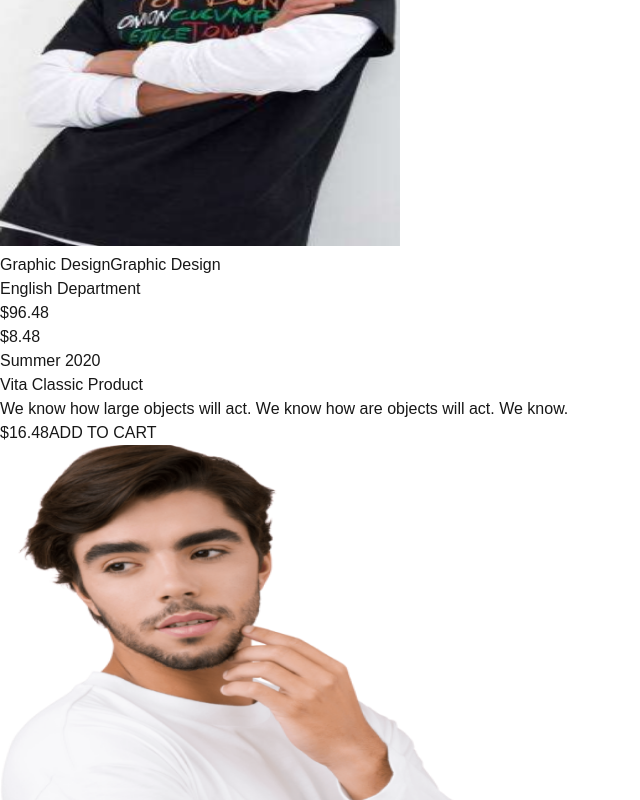
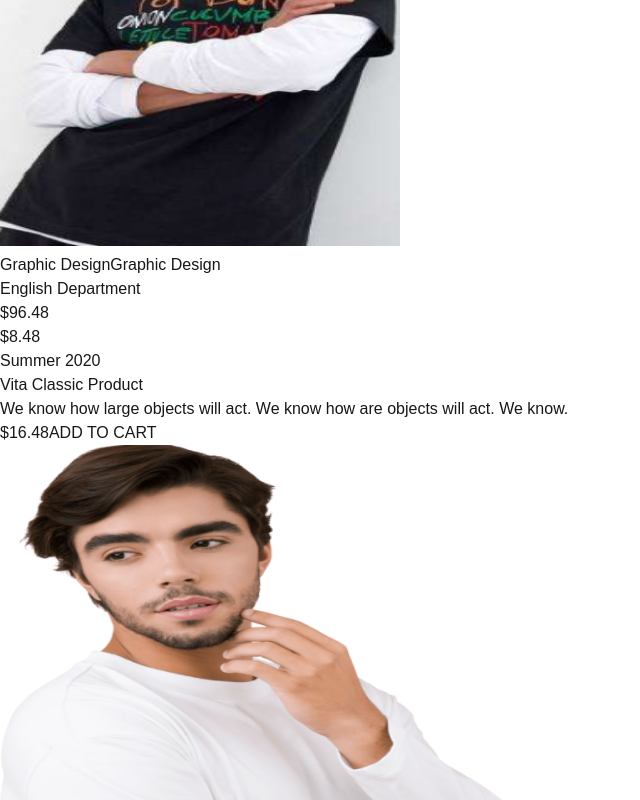
Before and after one commit to Zartaj2024/E-commerce-website-, a Next.js app: page / in a window 1280 px wide. Shown: the part 11200-12000 px from the top of the page, without its empty margins (0-640 px from the left). Built offline with nearby package versions, Linux system fonts and the light colour scheme.

Commit message:
Update vitaClassicProduct.tsx

```diff
--- a/src/app/components/vitaClassicProduct.tsx
+++ b/src/app/components/vitaClassicProduct.tsx
@@ -20,14 +20,14 @@ const VitaClassicProduct = () => {
           </button>
         </div>
       </div>
-    <div className="md:w-[550px] h-full mt-20 md:mt-15 m-10 ">
+    <div className="md:w-[550px] h-[800px] mt-20 md:mt-15 pt-10 m-10 ">
 
           <Image
             src="/shop-hero.png"
             alt="Vita Classic Product"
             width={550}
-            height={550}
-            className="w-full h-full mb-10 mt-10"
+            height={500}
+            className="w-full h-full"
           />
 
       </div>
```
